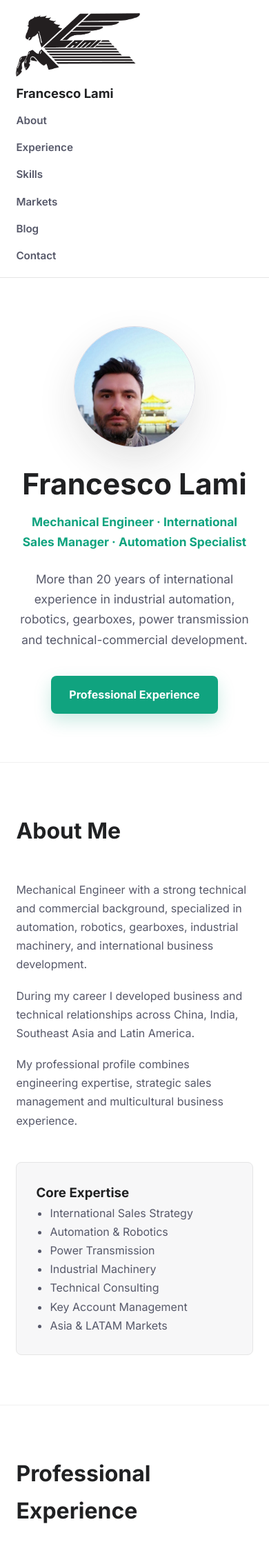
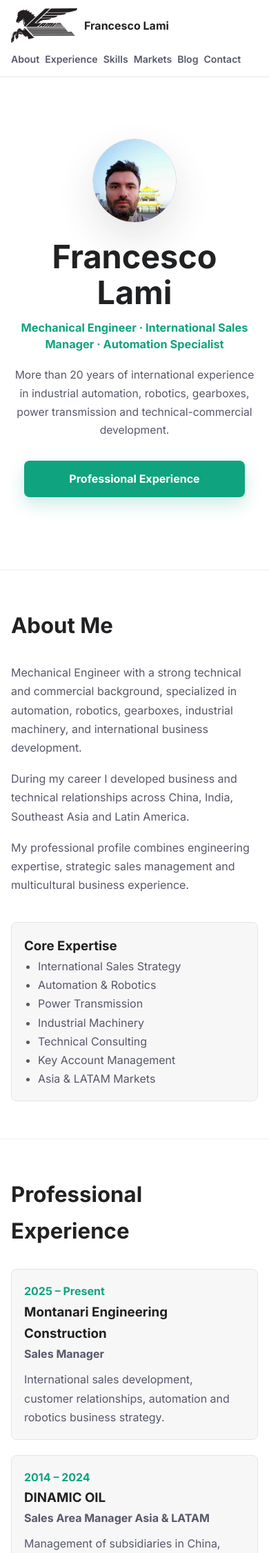
Before and after one commit to francescolami-hash/didactic-sniffle, a Flask app: page / in a window 390 px wide. Shown: the top 2252 px of the page at 69% size. Run offline with Flask 3, Linux system fonts and the light colour scheme.

Commit message:
Improve mobile responsive layout

```diff
--- a/Project_Sito/static/style.css
+++ b/Project_Sito/static/style.css
@@ -6,6 +6,7 @@
 
 html{
     scroll-behavior:smooth;
+    scroll-padding-top:24px;
 }
 
 body{
@@ -14,6 +15,7 @@ body{
     color:#202123;
     line-height:1.7;
     padding-left:330px;
+    overflow-x:hidden;
 }
 
 nav{
@@ -73,7 +75,7 @@ nav a:hover{
 }
 
 .hero{
-    min-height:100vh;
+    min-height:100svh;
     display:flex;
     justify-content:center;
     align-items:center;
@@ -84,6 +86,7 @@ nav a:hover{
 
 .hero-content{
     max-width:880px;
+    width:100%;
 }
 
 .profile-photo{
@@ -251,6 +254,7 @@ section{
     color:#10a37f;
     text-decoration:none;
     font-weight:700;
+    overflow-wrap:anywhere;
 }
 
 .contact-card a:hover{
@@ -285,61 +289,165 @@ footer{
     color:#6e6e80;
 }
 
-@media (max-width:760px){
+@media (max-width:900px){
+    html{
+        scroll-padding-top:148px;
+    }
+
     body{
         padding-left:0;
     }
 
     nav{
-        position:static;
+        position:sticky;
         width:100%;
         height:auto;
-        padding:18px 6%;
-        align-items:flex-start;
-        gap:14px;
+        padding:12px 5% 10px;
+        align-items:stretch;
+        gap:10px;
         flex-direction:column;
         border-right:0;
         border-bottom:1px solid #e5e5e5;
+        background:rgba(255,255,255,0.96);
     }
 
     nav ul{
         width:100%;
-        flex-direction:column;
-        gap:12px;
+        flex-direction:row;
+        gap:8px;
+        overflow-x:auto;
+        padding-bottom:2px;
+        scrollbar-width:none;
+        -webkit-overflow-scrolling:touch;
+    }
+
+    nav ul::-webkit-scrollbar{
+        display:none;
+    }
+
+    nav li{
+        flex:0 0 auto;
+    }
+
+    nav a{
+        font-size:0.88rem;
     }
 
     .logo{
-        flex-direction:column;
-        align-items:flex-start;
+        flex-direction:row;
+        align-items:center;
+        gap:10px;
+        width:100%;
     }
 
     .brand-logo{
-        width:180px;
-        height:94px;
+        width:112px;
+        height:58px;
     }
 
     .hero{
-        min-height:auto;
-        padding:70px 6%;
+        min-height:calc(100svh - 130px);
+        padding:44px 5% 58px;
+    }
+
+    .profile-photo{
+        width:138px;
+        height:138px;
+        margin-bottom:24px;
     }
 
     .hero h1{
-        font-size:2.65rem;
+        font-size:clamp(2.15rem, 12vw, 3.05rem);
+        margin-bottom:14px;
     }
 
     .hero h2{
-        font-size:1.08rem;
+        font-size:1.02rem;
+        line-height:1.45;
+        margin-bottom:20px;
+    }
+
+    .hero p{
+        font-size:0.98rem;
+        margin-bottom:30px;
+    }
+
+    .btn-primary{
+        width:100%;
+        max-width:320px;
+        padding:13px 18px;
+        text-align:center;
     }
 
     section{
-        padding:72px 6%;
+        padding:64px 5%;
     }
 
     .section-title h2{
-        font-size:2rem;
+        font-size:clamp(1.75rem, 8vw, 2.15rem);
+        margin-bottom:28px;
     }
 
     .about-grid{
         grid-template-columns:1fr;
+        gap:22px;
+    }
+
+    .skills-grid,
+    .blog-grid,
+    .markets-grid{
+        grid-template-columns:1fr;
+        gap:14px;
+    }
+
+    .about-card,
+    .blog-card,
+    .contact-card,
+    .market-box,
+    .skill-card,
+    .timeline-content{
+        padding:22px;
+    }
+
+    footer{
+        padding:30px 5%;
     }
 }
+
+@media (max-width:420px){
+    nav{
+        padding-left:16px;
+        padding-right:16px;
+    }
+
+    .logo span{
+        font-size:1rem;
+    }
+
+    .brand-logo{
+        width:96px;
+        height:50px;
+    }
+
+    .hero{
+        padding:34px 16px 50px;
+    }
+
+    .profile-photo{
+        width:122px;
+        height:122px;
+    }
+
+    section{
+        padding:54px 16px;
+    }
+
+    .about-card,
+    .blog-card,
+    .contact-card,
+    .market-box,
+    .skill-card,
+    .timeline-content{
+        padding:18px;
+    }
+}
--- a/Project_Sito/templates/index.html
+++ b/Project_Sito/templates/index.html
@@ -6,7 +6,7 @@
     <meta name="viewport" content="width=device-width, initial-scale=1.0">
     <title>Francesco Lami | Mechanical & Sales Engineer</title>
 
-    <link rel="stylesheet" href="{{ url_for('static', filename='style.css') }}?v=20260516c">
+    <link rel="stylesheet" href="{{ url_for('static', filename='style.css') }}?v=20260517a">
 
     <link rel="preconnect" href="https://fonts.googleapis.com">
     <link rel="preconnect" href="https://fonts.gstatic.com" crossorigin>
@@ -17,7 +17,7 @@
 
 <nav>
     <a href="#" class="logo" aria-label="Francesco Lami homepage">
-        <img src="{{ url_for('static', filename='logo.png') }}?v=20260516c" alt="" class="brand-logo">
+        <img src="{{ url_for('static', filename='logo.png') }}?v=20260517a" alt="" class="brand-logo">
         <span>Francesco Lami</span>
     </a>
 
@@ -38,7 +38,7 @@
     <div class="hero-content">
 
         <img
-            src="{{ url_for('static', filename='profile-000.jpg') }}?v=20260516c"
+            src="{{ url_for('static', filename='profile-000.jpg') }}?v=20260517a"
             alt="Profile photo of Francesco Lami"
             class="profile-photo"
         >
--- a/docs/index.html
+++ b/docs/index.html
@@ -6,7 +6,7 @@
     <meta name="viewport" content="width=device-width, initial-scale=1.0">
     <title>Francesco Lami | Mechanical & Sales Engineer</title>
 
-    <link rel="stylesheet" href="static/style.css?v=20260516c">
+    <link rel="stylesheet" href="static/style.css?v=20260517a">
 
     <link rel="preconnect" href="https://fonts.googleapis.com">
     <link rel="preconnect" href="https://fonts.gstatic.com" crossorigin>
@@ -17,7 +17,7 @@
 
 <nav>
     <a href="#" class="logo" aria-label="Francesco Lami homepage">
-        <img src="static/logo.png?v=20260516c" alt="" class="brand-logo">
+        <img src="static/logo.png?v=20260517a" alt="" class="brand-logo">
         <span>Francesco Lami</span>
     </a>
 
@@ -38,7 +38,7 @@
     <div class="hero-content">
 
         <img
-            src="static/profile-000.jpg?v=20260516c"
+            src="static/profile-000.jpg?v=20260517a"
             alt="Profile photo of Francesco Lami"
             class="profile-photo"
         >
```
Also changed, not shown: docs/static/style.css (+126 -18 lines).
